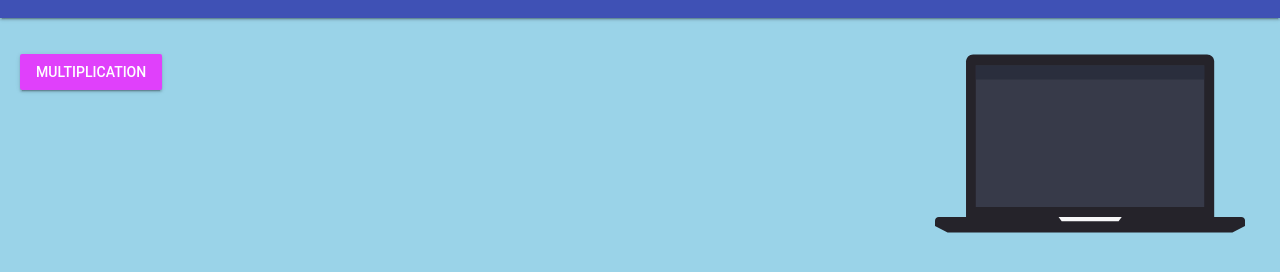
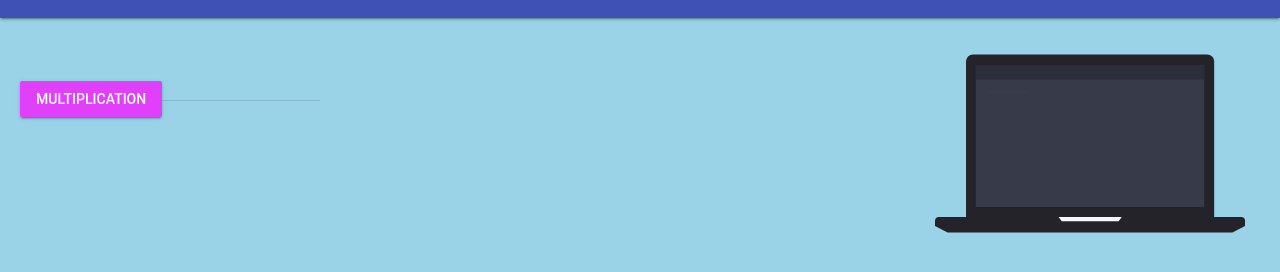
Before and after one commit to brennan-lee/ICS2O-5-06, a plain HTML site: page index.html in a window 1280 px wide. Shown: the part 46-318 px from the top of the page. Drawn offline with nearby package versions, Linux system fonts and the light colour scheme.

Commit message:
text box

```diff
--- a/index.html
+++ b/index.html
@@ -61,6 +61,16 @@
           height="25%"
         />
         <p></p>
+        <div class="mdl-textfield mdl-js-textfield">
+          <input
+            class="mdl-textfield__input"
+            type="text"
+            pattern="-?[0-9]*(\.[0-9]+)?"
+            id="multiplication"
+          />
+          <label class="mdl-textfield__label" for="multiplication"
+            >multiplication ...</label
+          >
         <!-- Raised button with ripple -->
         <button
           class="mdl-button mdl-js-button mdl-button--raised mdl-js-ripple-effect mdl-button--accent"
```
